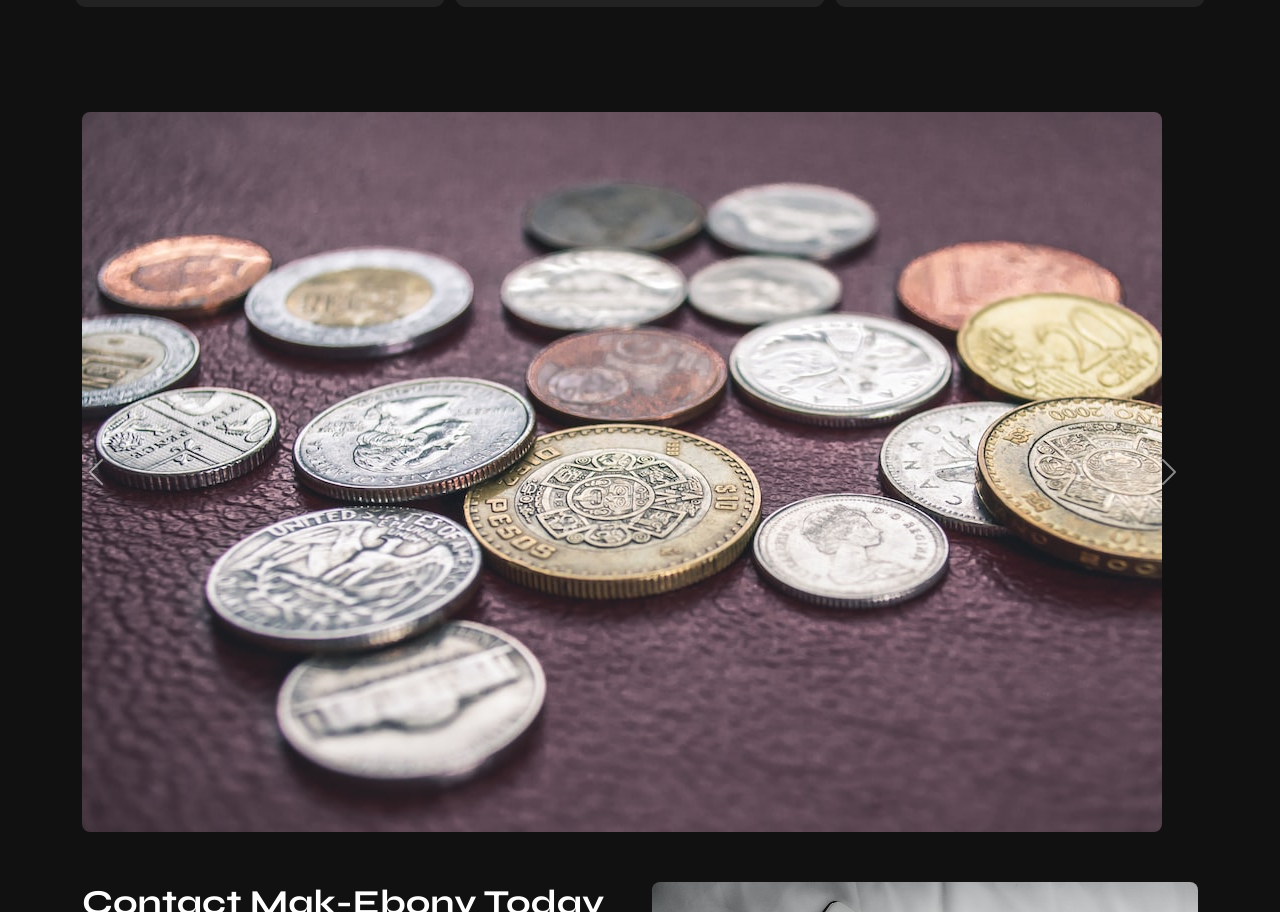
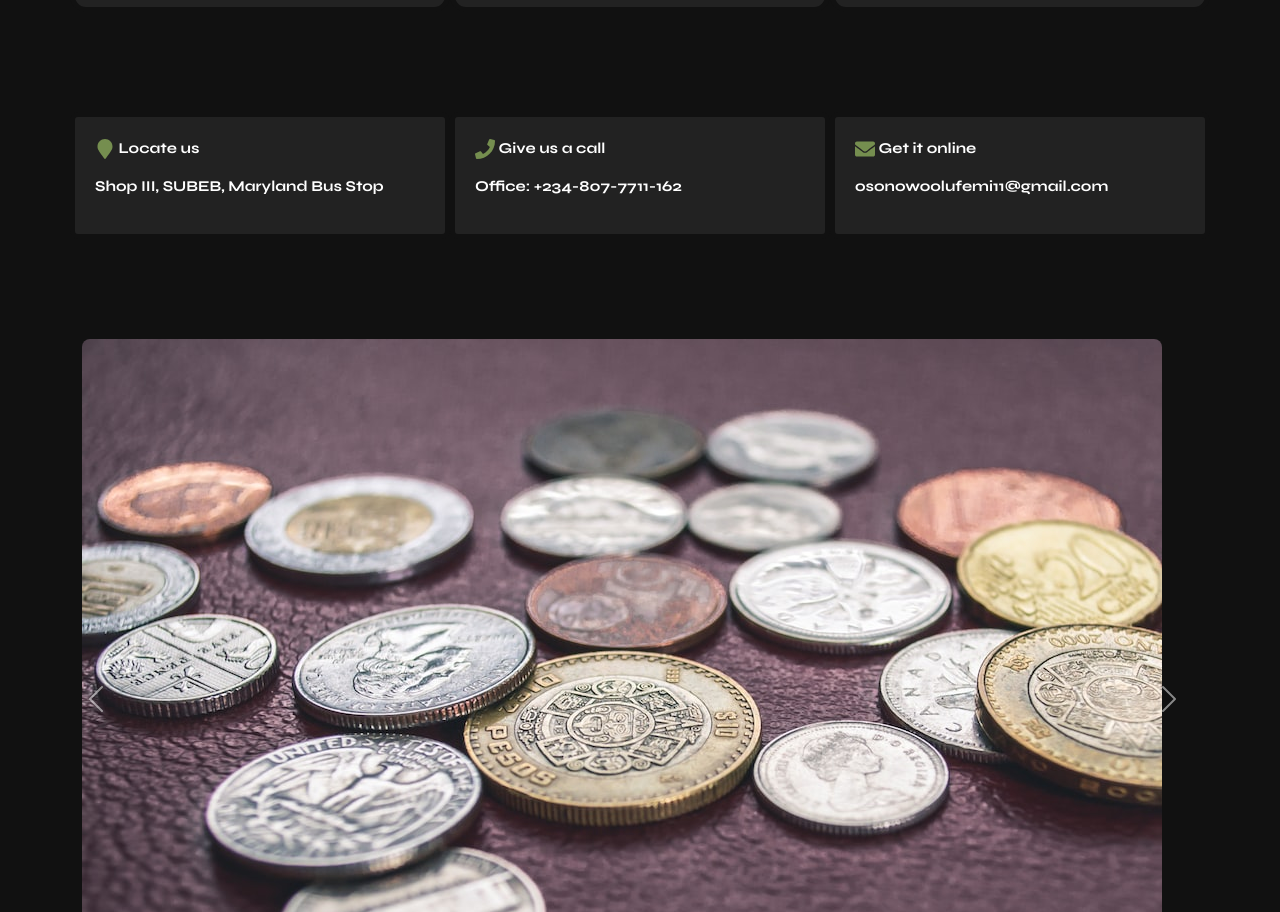
Before and after one commit to Highzik/mak-ebony-publishing, a React (Vite) app: page / in a window 1280 px wide. Shown: the part 3459-4371 px from the top of the page. Built offline with nearby package versions, Linux system fonts and the light colour scheme.

Commit message:
made changes to the feature section and the contact section

```diff
--- a/src/components/Testimonials.jsx
+++ b/src/components/Testimonials.jsx
@@ -2,6 +2,7 @@ import { FaStar } from 'react-icons/fa'
 import '/src/styles/testimonial.css'
 import { useEffect, useRef } from 'react'
 import ScrollReveal from 'scrollreveal'
+import { FaMapMarker, FaPhone, FaEnvelope } from 'react-icons/fa'
 
 const Testimonials = () => {
   const article1Ref = useRef(null);
@@ -54,7 +55,24 @@ const Testimonials = () => {
           </div>
         </div>
       </div>
+      <div className="container mainCont">
+        <div className="row">
+          <div className="cont1 col-lg-4 col-md-6">
+            <p><FaMapMarker style={secondReactIconStyle} /> Locate us</p>
+            <p>Shop III, SUBEB, Maryland Bus Stop</p>
+          </div>
+          <div className="cont2 col-lg-4 col-md-6">
+            <p><FaPhone style={secondReactIconStyle} /> Give us a call</p>
+            <p>Office: +234-807-7711-162</p>
+          </div>
+          <div className="cont3 col-lg-4 col-md-6">
+            <p><FaEnvelope style={secondReactIconStyle} /> Get it online</p>
+            <p>osonowoolufemi11@gmail.com</p>
+          </div>
+        </div>
+      </div>
     </div>
+
   )
 }
 
@@ -67,6 +85,12 @@ const reactIconStyle = {
   marginBottom: '15px'
 }
 
+const secondReactIconStyle =
+{
+  color: '#758e4f',
+  fontSize: '20px'
+}
+
 //this is to allow the star maintain its default color
 const unworkedIconStyle = {
   color: '#555',
--- a/src/styles/testimonial.css
+++ b/src/styles/testimonial.css
@@ -24,3 +24,23 @@
   font-size: 12px;
   margin-top: 20px;
 }
+
+.mainCont {
+  margin-top: 100px;
+}
+
+.cont1,
+.cont2,
+.cont3 p {
+  font-weight: 700;
+  font-size: 15px;
+}
+
+.cont1,
+.cont2,
+.cont3 {
+  background: #222;
+  border: 5px solid #111;
+  padding: 20px;
+  border-radius: 8px;
+}
```
